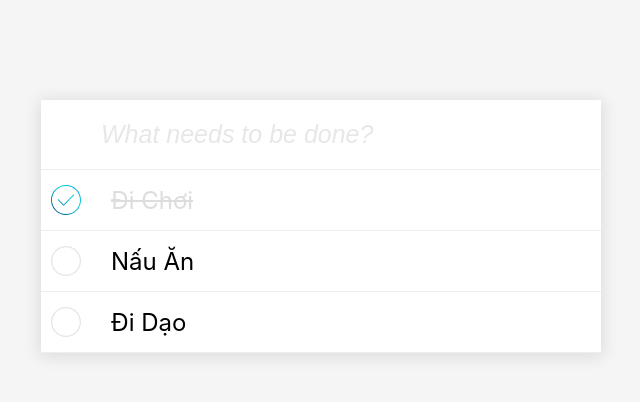
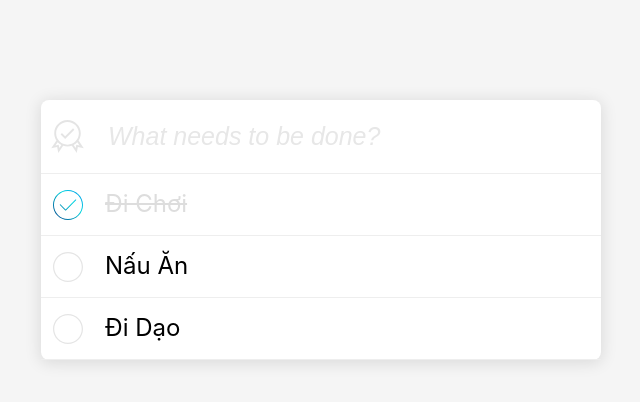
Before and after one commit to quangnguyen2019/To-do-List, a React (Create React App) app: page / in a window 1280 px wide. Shown: the top 402 px of the page, without its empty margins (319-959 px from the left). Built offline with nearby package versions, Linux system fonts and the light colour scheme.

Commit message:
Add check-all-icon for Header - Change status of to-do items in to-do list by clicking check-all-icon

```diff
--- a/src/components/CSS/Components.css
+++ b/src/components/CSS/Components.css
@@ -4,16 +4,34 @@
   background: #fff;
   font-size: 24px;
   box-shadow: 0px 2px 15px 2px rgba(0, 0, 0, 0.1);
+  border-radius: 8px;
+}
+.todo-list .header {
+  display: flex;
+  align-items: center;
+  border-bottom: 1px solid #eee;
+  padding: 20px 15px 20px 10px;
+}
+.todo-list .header .icon {
+  width: 33px;
+  height: 33px;
+  opacity: 0.1;
+  margin-right: 22px;
+}
+.todo-list .header .all-completed {
+  opacity: 0.6;
+}
+.todo-list .header .no-item {
+  opacity: 0;
 }
 .todo-list .header input {
   width: 100%;
   border: none;
-  padding: 20px 15px 20px 60px;
   font-size: 25px;
   box-sizing: border-box;
-  border-bottom: 1px solid #eee;
   outline: none;
   color: #3f3f3f;
+  border-radius: 8px 8px 0 0;
 }
 .todo-list .header input::placeholder {
   color: #e7e7e7;
@@ -21,7 +39,7 @@
 }
 
 .todo-item {
-  padding: 15px 15px 15px 10px;
+  padding: 15px 15px 15px 12px;
   border-bottom: 1px solid #eee;
   display: flex;
   align-items: center;
@@ -31,6 +49,7 @@
   width: 30px;
   height: 30px;
   opacity: 0.1;
+  margin-right: 22px;
 }
 .todo-item-completed {
   text-decoration: line-through;
@@ -40,7 +59,8 @@
   opacity: 1;
 }
 .todo-item > p {
-  margin: 0 0 0 30px;
+  margin: 0;
+  padding-bottom: 2px;
 }
 
 /*# sourceMappingURL=Components.css.map */
--- a/src/components/CSS/_TodoItem.scss
+++ b/src/components/CSS/_TodoItem.scss
@@ -1,14 +1,14 @@
+@import 'mixins';
+
 .todo-item {
-    padding: 15px 15px 15px 10px;
+    padding: 15px 15px 15px 12px;
     border-bottom: 1px solid #eee;
     display: flex;
     align-items: center;
     transition: all .3s;
 
     .icon {
-        width: 30px;
-        height: 30px;
-        opacity: 0.1;
+        @include icon(30px);
     }
 
     &-completed {
@@ -21,6 +21,7 @@
     }
 
     & > p {
-        margin: 0 0 0 30px;
+        margin: 0;
+        padding-bottom: 2px;
     }
 }
--- a/src/components/CSS/_TodoList.scss
+++ b/src/components/CSS/_TodoList.scss
@@ -1,20 +1,39 @@
+@import 'mixins';
+
 .todo-list {
     margin: 100px auto 0;
     width: 560px;
     background: #fff;
     font-size: 24px;
     box-shadow: 0px 2px 15px 2px rgba(0, 0, 0, 0.1);
+    border-radius: 8px;
 
     .header {
+        display: flex;
+        align-items: center;
+        border-bottom: 1px solid #eee;
+        padding: 20px 15px 20px 10px;
+
+        .icon {
+            @include icon(33px);
+        }
+
+        .all-completed {
+            opacity: 0.6;
+        }
+
+        .no-item {
+            opacity: 0;
+        }
+
         input {
             width: 100%;
             border: none;
-            padding: 20px 15px 20px 60px;
             font-size: 25px;
             box-sizing: border-box;
-            border-bottom: 1px solid #eee;
             outline: none;
             color: rgb(63, 63, 63);
+            border-radius: 8px 8px 0 0;
 
             &::placeholder {
                 color: rgb(231, 231, 231);
--- /dev/null
+++ b/src/components/CSS/_mixins.scss
@@ -0,0 +1,6 @@
+@mixin icon($value) {
+    width: $value;
+    height: $value;
+    opacity: 0.1;
+    margin-right: 22px;
+}
--- a/src/components/TodoItem.js
+++ b/src/components/TodoItem.js
@@ -14,7 +14,7 @@ export default function TodoItem(props) {
         <div className={classNames("todo-item", {
             'todo-item-completed': item.completed
         })}>
-            <img className="icon" onClick={onClick} src={src} />
+            <img className="icon" onClick={onClick} src={src} alt='' />
             <p>{item.title}</p>
         </div>
     );
--- a/src/components/TodoList.js
+++ b/src/components/TodoList.js
@@ -1,8 +1,11 @@
 import React, { useState } from 'react';
+import classNames from 'classnames';
 
 import TodoItem from './TodoItem';
 
 import './CSS/Components.css';
+
+import checkAll from '../img/check-all.svg';
 
 export default function TodoList() {
     const [todos, setTodos] = useState([
@@ -11,7 +14,7 @@ export default function TodoList() {
         { title: 'Đi Dạo', completed: false },
     ]);
 
-    function clickItem(index) {
+    const clickItem = (index) => {
         setTodos([
             ...todos.slice(0, index),
             {
@@ -22,9 +25,28 @@ export default function TodoList() {
         ]);
     };
 
+    const checkAllItem = () => {
+        setTodos(
+            todos.length === numTodosDone(todos) ?
+                todos.map(item => { return { ...item, completed: false }}) :
+                todos.map(item => { return { ...item, completed: true }})
+        );
+    }
+
+    const checkAllClassNames = classNames('icon', {
+        'all-completed': numTodosDone(todos) === todos.length,
+        'no-item': todos.length === 0
+    })
+
     return(
         <div className="todo-list">
             <div className="header">
+                <img
+                    src={checkAll}
+                    className={checkAllClassNames}
+                    onClick={checkAllItem}
+                    alt=''
+                />
                 <input type="text" placeholder="What needs to be done?" />
             </div>
 
@@ -38,3 +60,9 @@ export default function TodoList() {
         </div>
     );
 }
+
+function numTodosDone(arr) {
+    return arr.reduce((sum, item) =>
+        item.completed ? sum + 1 : sum
+    , 0);
+}
```
Also changed, not shown: src/img/check-all-complete.svg (deleted), 1 other file (tests, documents, lock files or other folders).
